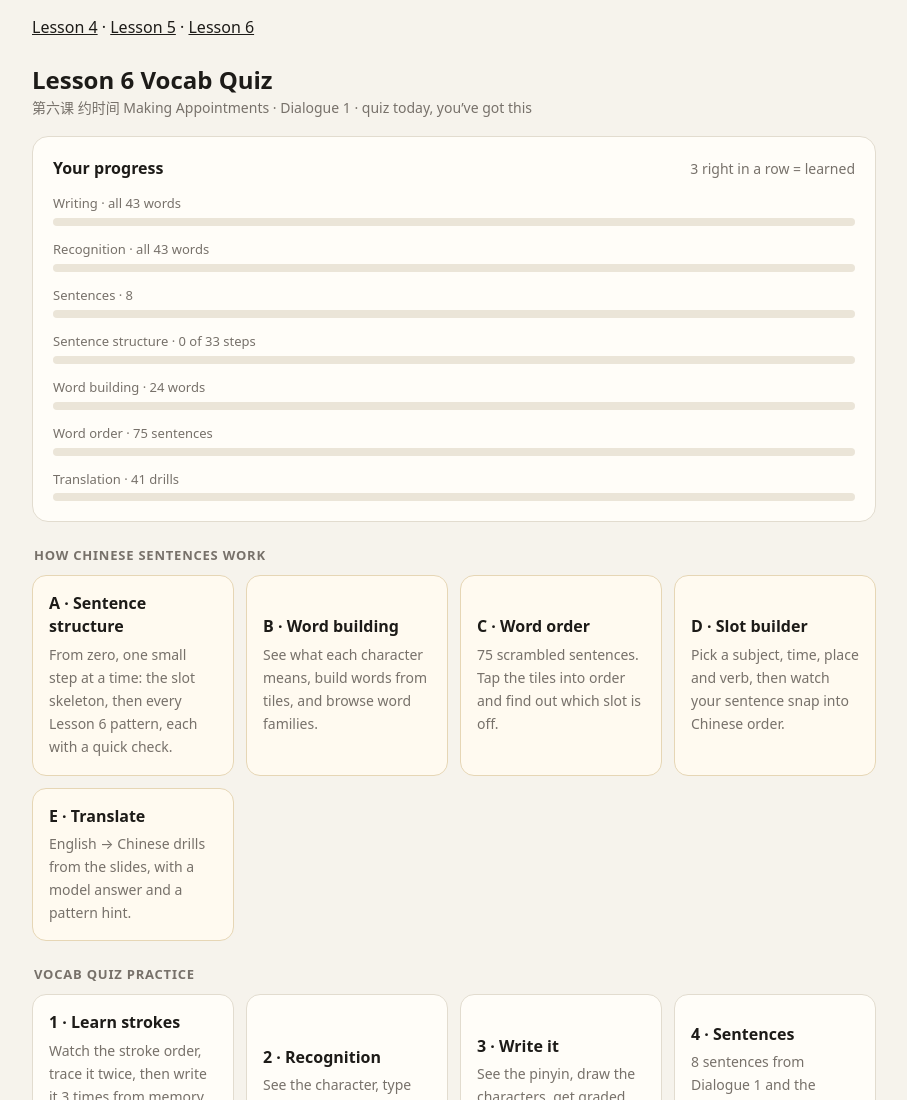
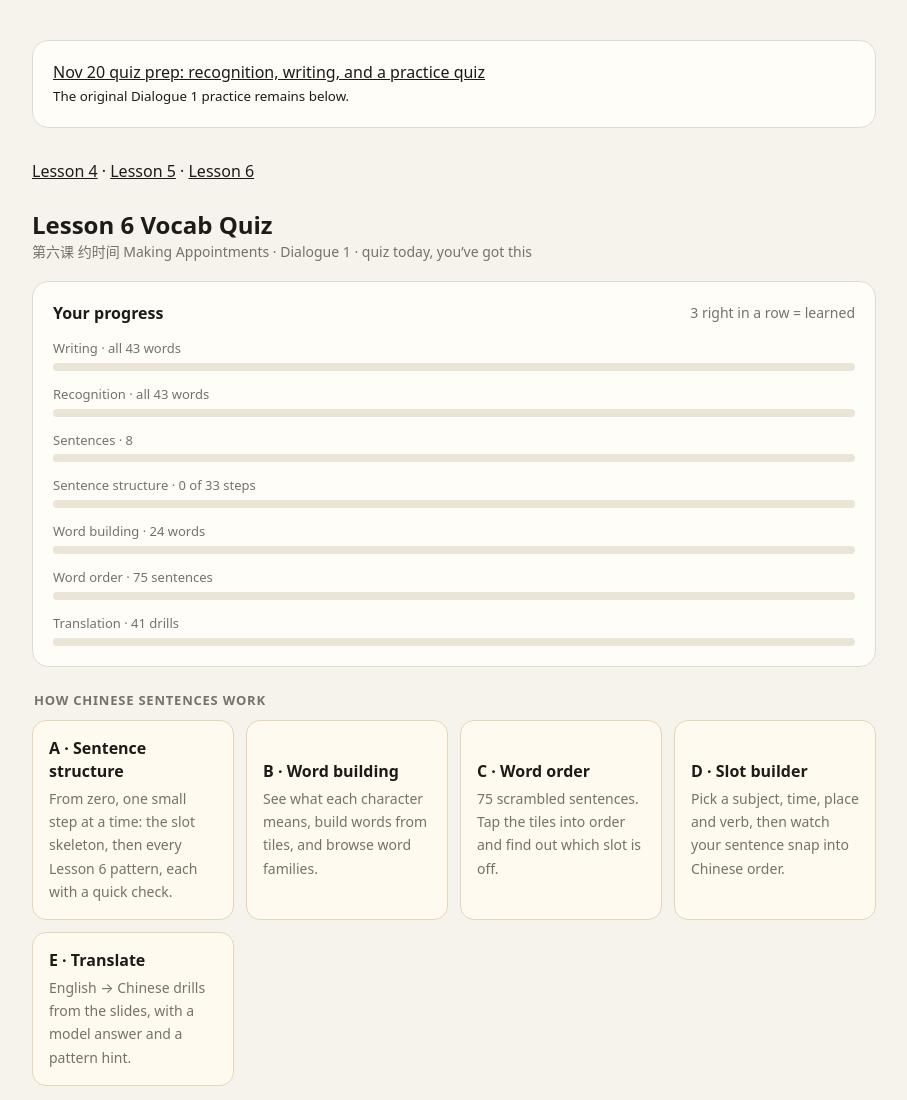
Before and after one commit to Ifesol1/vocab-quiz, a plain HTML site: page lesson-6/index.html in a window 1280 px wide. Shown: the top 1100 px of the page, without its empty margins (186-1093 px from the left). Drawn offline with Linux system fonts and the light colour scheme.

Commit message:
Link November 20 quiz prep from Lesson 6
Added a new aside section for quiz preparation information.

```diff
--- a/lesson-6/index.html
+++ b/lesson-6/index.html
@@ -110,6 +110,7 @@ table.fit{min-width:0}
 </style>
 </head>
 <body>
+<aside class='wrap' style='padding-bottom:0'><p class='card'><a href='quiz-prep.html'>Nov 20 quiz prep: recognition, writing, and a practice quiz</a><br><small>The original Dialogue 1 practice remains below.</small></p></aside>
 <div id='notice'></div>
 <nav class='wrap lesson-nav' aria-label='Lessons'><a href='../'>Lesson 4</a> · <a href='../lesson-5/'>Lesson 5</a> · <a href='./' aria-current='page'>Lesson 6</a></nav>
 <div class='wrap' id='app'></div>
```
